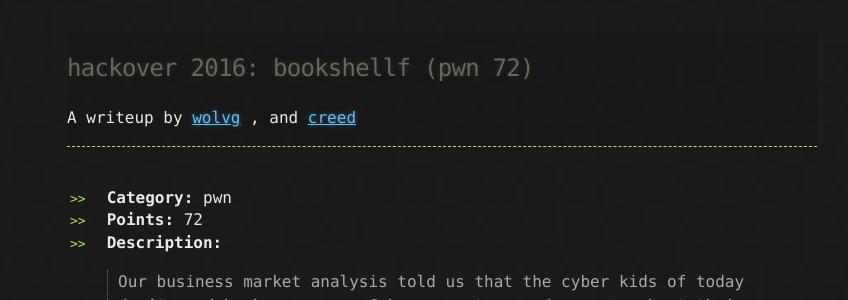
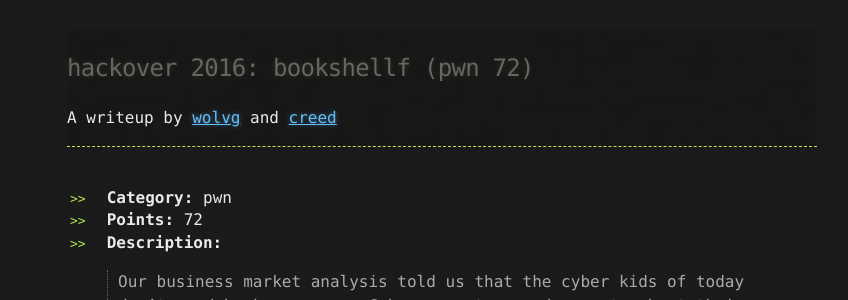
Before and after one commit to mtps3/Mtps3.github.io, a Jekyll site: the page built from _posts/2016-10-12-hackover-bookshellf72.md, in a window 1280 px wide and 900 px high. Shown: the part 147-447 px from the top of the window, without its empty margins (198-1046 px from the left). Built offline with Jekyll 4.4.1, drawn with Linux system fonts in a browser that asks for light colours.

Commit message:
removed oxford comma
it breaks things ...

```diff
--- a/_includes/author.html
+++ b/_includes/author.html
@@ -6,7 +6,7 @@
     {% if forloop.first %}
         A writeup by
     {% elsif forloop.last %}
-        {{", and"}}
+        {{"and"}}
     {% else %}
         {{", "}}
     {% endif %}
```
